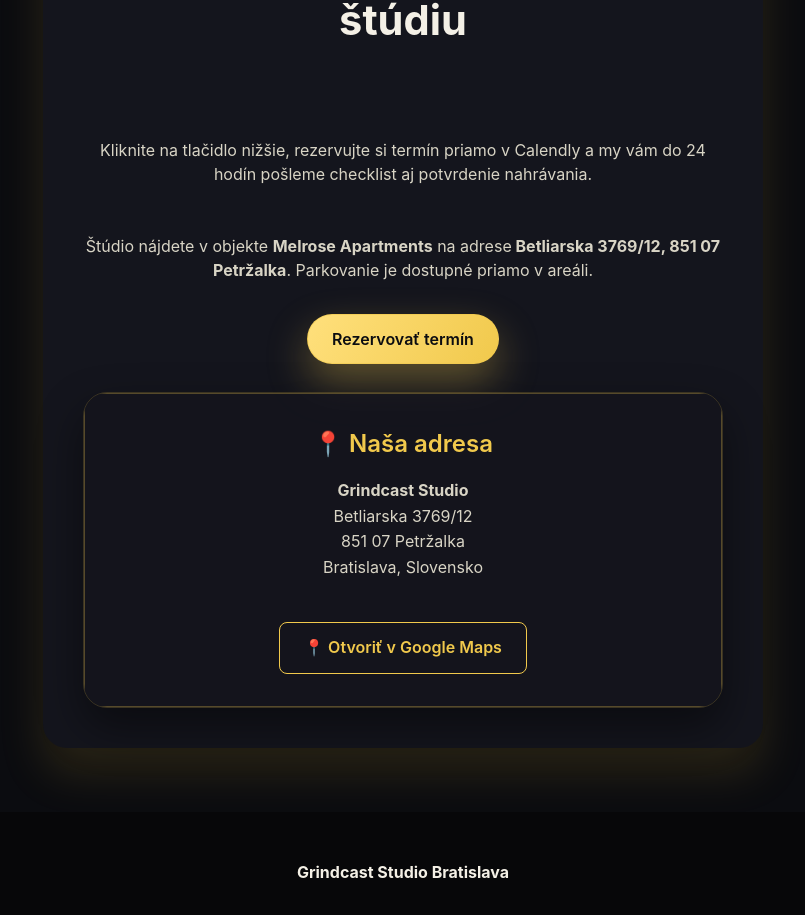
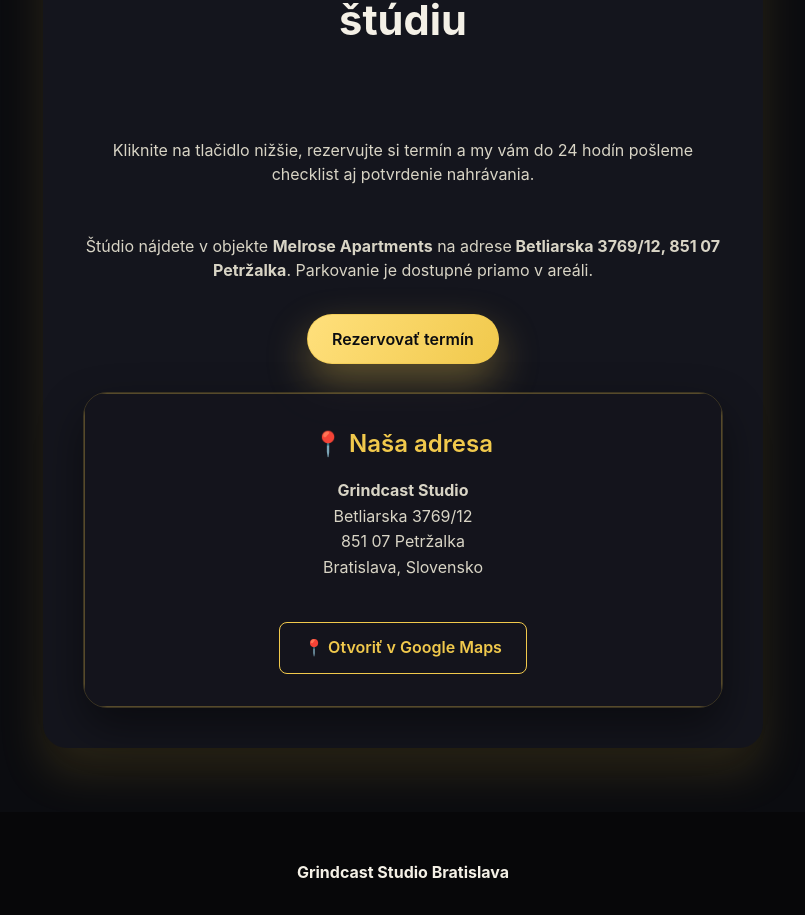
Before and after one commit to Jar1s/grindcast-studio-web, a React (Vite) app: page / in a window 1280 px wide. Shown: the part 5553-6468 px from the top of the page, without its empty margins (237-1042 px from the left). Built offline with nearby package versions, Linux system fonts and the light colour scheme.

Commit message:
Remove Calendly reference from reservation text
- Remove 'priamo v Calendly' from reservation instructions
- Keep clean, simple text: 'rezervujte si termín'
- Maintain professional tone without specific platform mention
- Updated text flows better without Calendly reference

```diff
--- a/src/App.jsx
+++ b/src/App.jsx
@@ -638,7 +638,7 @@ function App() {
             </div>
             <div className="contact-details">
               <p>
-                Kliknite na tlačidlo nižšie, rezervujte si termín priamo v Calendly a my
+                Kliknite na tlačidlo nižšie, rezervujte si termín a my
                 vám do 24 hodín pošleme checklist aj potvrdenie nahrávania.
               </p>
               <p>
```
